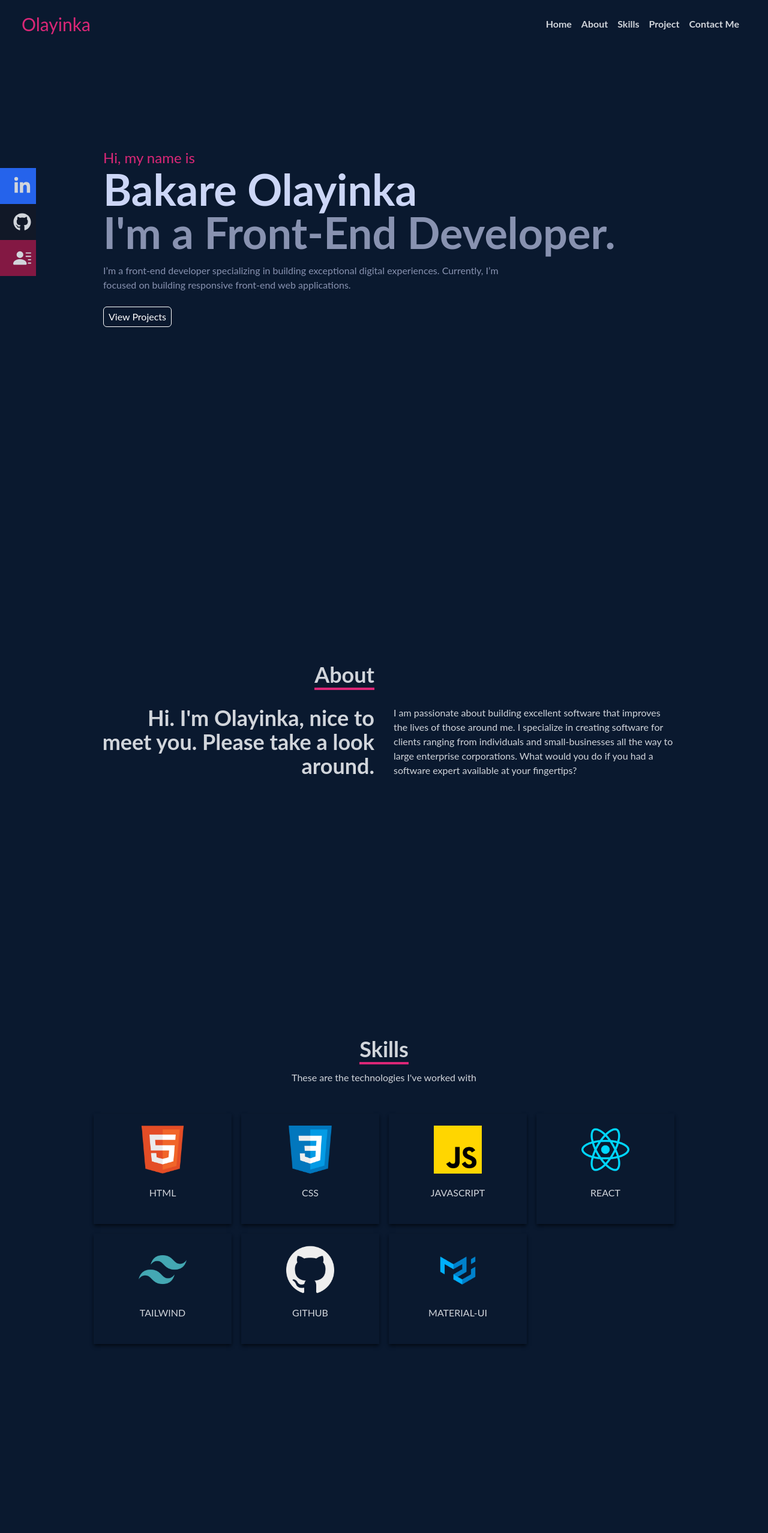
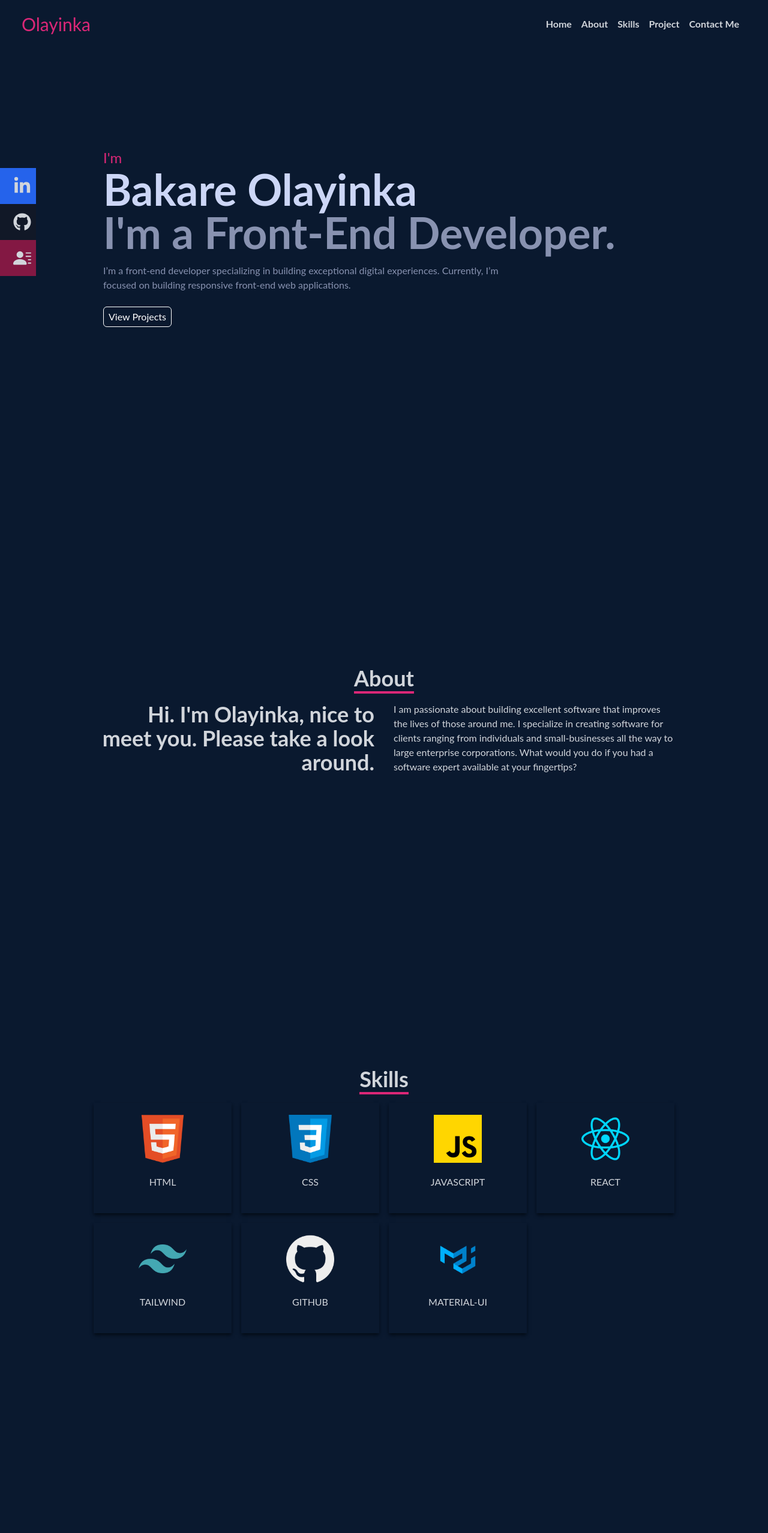
Before and after one commit to YhinkaDevOps/React-Portfolio, a React (Create React App) app: page / in a window 1280 px wide. Shown: the top 2555 px of the page at 60% size. Built offline with nearby package versions, Linux system fonts and the light colour scheme.

Commit message:
made adjustements across components

```diff
--- a/src/components/About.js
+++ b/src/components/About.js
@@ -4,14 +4,13 @@ const About = () => {
   return (
     <div name="about" className='w-full h-screen bg-[#0a192f] text-gray-300'>
         <div className='flex flex-col justify-center items-center w-full h-full'>
-            <div className='max-w-[1000px] w-full grid grid-cols-2 gap-8'>
-                <div className=' sm:text-right pb-8 pl-4'>
-                    <p className='text-4xl font-bold inline border-b-4 border-pink-600'>
+            <div className=' sm:text-center text-left pb-5'>
+                <p className='text-4xl font-bold inline border-b-4 border-pink-600 text-gray-300 '>
                     About
                 </p>
             </div>
-                <div></div>
-                </div>
+
+
             <div className='max-w-[1000px] w-full grid sm:grid-cols-2 gap-8 px-4'>
                 <div className='sm:text-right text-4xl font-bold'>
                     <p>Hi. I'm Olayinka, nice to meet you. Please take a look around.</p>
@@ -28,8 +27,9 @@ const About = () => {
 
             </div>
         </div>
+    </div>
 
-    </div>
+
   )
 }
 
--- a/src/components/Contact.js
+++ b/src/components/Contact.js
@@ -6,18 +6,18 @@ const Contact = () => {
     <div name='contact' className= 'w-full h-screen bg-[#0a192f] flex justify-center items-center p-4'>
         <form action="https://getform.io/f/f022ce8e-bab0-46c8-9d94-ce6170e5547c"  method="POST" className='flex flex-col max-w-[600px] w-full mt-16 '>
             <div className='mt-5 sm:text-center text-left' >
-              <p className='text-4xl font-bold inline border-b-4 border-pink-600 text-gray-300  '>Contact Me</p>
+              <p className='text-4xl font-bold inline border-b-4 border-pink-600 text-gray-300 '>Contact Me</p>
             </div>
             <p className='text-gray-300 pt-4'>Email: yinkabakare30@gmail.com</p>
             <p className='text-gray-300 py-1 pb-2'>Phone: +2348130300335</p>
-            <div className='flex space-x-3 mb-2'>
-             <BsGithub href='' color='white' size={20}/>
-              <BsLinkedin color='white' size={20}/>
+            <div className=' flex space-x-3 mb-2 md:hidden   '>
+              <a  href="https://github.com/YhinkaDevOps" target={"_blank"}><BsGithub color='white' size={20}/></a>
+              <a href="https://www.linkedin.com/in/olayinka-bakare-0a253815a/" target={"_blank"}><BsLinkedin color='white' size={20}/></a>
             </div>
            <input className='bg-[#ccd6f6] p-2  ' type="text" placeholder='Name' name='name'  />
            <input className='my-2 p-2 bg-[#ccd6f6]' type="email" placeholder='Email' name='email'  />
-           <textarea className='bg-[#ccd6f6] p-2' name="message" rows="10" placeholder='Message'></textarea>
-           <button className='text-white border-2  hover:bg-pink-600 hover:border-pink-600 px-10 py-2 my-2 mx-auto flex items-center'>Submit</button>
+           <textarea className='bg-[#ccd6f6] p-2' name="message" rows="9" placeholder='Message'></textarea>
+           <button className='text-white border-2  hover:bg-pink-600 hover:border-pink-600 px-10 py-2 my-2 mt-4 mx-auto flex items-center'>Submit</button>
         </form>
 
     </div>
--- a/src/components/Home.js
+++ b/src/components/Home.js
@@ -6,7 +6,7 @@ const Home = () => {
     <div name='home' className='bg-[#0a192f] w-full h-screen'>
       {/* Container */}
       <div className='max-w-[1000px] mx-auto px-8 flex flex-col justify-center h-full'>
-        <p className='text-pink-600 text-2xl'>Hi, my name is</p>
+        <p className='text-pink-600 text-2xl'>I'm</p>
         <h1 className='text-4xl md:text-7xl font-bold text-[#ccd6f6]'>
             Bakare Olayinka
         </h1>
--- a/src/components/Navbar.js
+++ b/src/components/Navbar.js
@@ -46,7 +46,7 @@ const Navbar = () => {
         </ul>
 
         {/* Social-Icons */}
-        <div className=' hidden lg:flex fixed flex-col top-[35%] left-0'>
+        <div className=' hidden md:flex fixed flex-col top-[35%] left-0'>
           <ul>
             <li className='w-[160px] h-[60px] flex justify-between items-center ml-[-100px] hover:ml-[-5px] duration-300 bg-blue-600'>
               <a className='flex justify-between items-center w-full text-gray-300' href="https://www.linkedin.com/in/olayinka-bakare-0a253815a/" target={"_blank"}>Linkedin <FaLinkedinIn size={30}/></a>
--- a/src/components/Skills.js
+++ b/src/components/Skills.js
@@ -15,12 +15,10 @@ const Skills = () => {
         <div className='max-w-[1000px] mx-auto p-4 flex flex-col justify-center w-full h-full'>
 
             <div className='sm:text-center text-left '>
-                <p className='text-4xl font-bold inline border-b-4 border-pink-600 '>Skills</p>
+                <p className='text-4xl font-bold inline border-b-4 border-pink-600'>Skills</p>
             </div>
-            <div className='sm:text-center text-left '>
-                <p className='py-4'>These are the technologies I've worked with</p>
-            </div>
-            <div className='w-full grid grid-cols-2 sm:grid-cols-4 gap-4 text-center py-8'>
+
+            <div className='w-full grid grid-cols-2 sm:grid-cols-4 gap-4 text-center mt-5'>
                 <div className='shadow-md shadow-[#040c16] hover:scale-110 duration-200 py-5'>
                     <img className='w-20 mx-auto' src={HTML} alt="HTML-ICON" />
                     <p className='p-5'>HTML</p>
```
Lines whose indentation alone changed are shown as unchanged.
